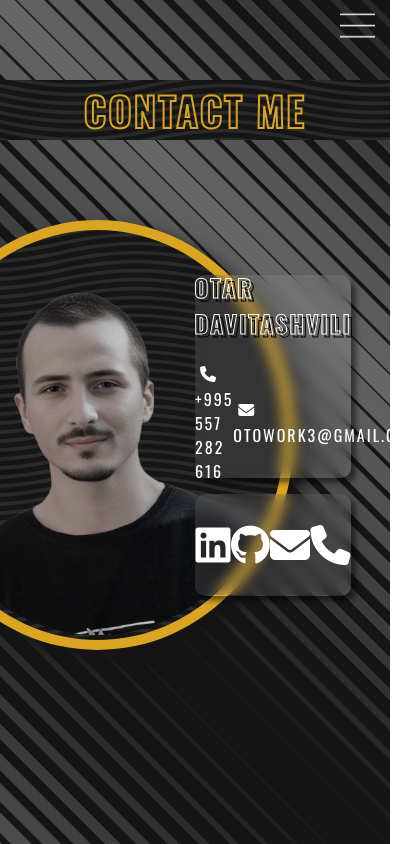
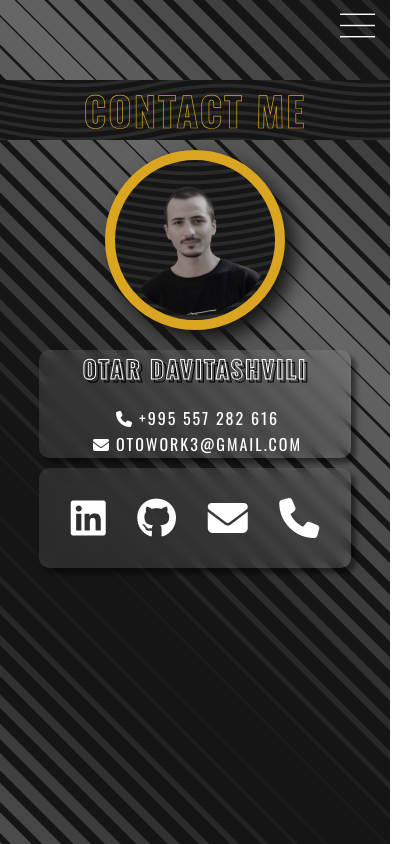
Before and after one commit to WERSIT35/Portfolio, an Angular app: page /contact in a window 390 px wide. Shown: the whole page, 419 px wide, since content can reach past the window. Built offline with nearby package versions, Linux system fonts and the light colour scheme.

Commit message:
contact responsive

```diff
--- a/src/app/contact/contact.component.scss
+++ b/src/app/contact/contact.component.scss
@@ -222,3 +222,124 @@ section {
     transform: translateX(0%);
   }
 }
+
+
+@media only screen and (min-width: 768px) and (max-width: 1024px) {
+  section{
+    .toptext{
+
+    }
+    .cont1{
+      .cont11{
+        .image{
+          img{
+            width: 300px;
+            height: 300px;
+          }
+        }
+      }
+    }
+    .cont12{
+      align-items: center;
+      .continfo{
+        .name
+        {
+        }
+        .links{
+          flex-direction: column;
+        }
+      }
+      .conticons{
+        a{
+
+        }
+      }
+    }
+  }
+}
+@media only screen and (max-width: 769px) {
+  section{
+    .toptext{
+      -webkit-text-stroke: 0.7px var(--gold);
+    }
+    .cont1{
+      width: 100%;
+      padding: 10px 0;
+      flex-direction: column;
+      .cont11{
+        width: 100%;
+        height: min-content;
+        .image{
+          img{
+            width: 250px;
+            height: 250px;
+          }
+        }
+      }
+      .cont12{
+        width: 100%;
+        height: max-content;
+        padding: 10px 0;
+        align-items: center;
+        .continfo{
+          margin: 10px 0;
+          .name
+          {
+          }
+          .links{
+            flex-direction: column;
+          }
+        }
+        .conticons{
+          padding: 30px 0;
+          a{
+
+          }
+        }
+      }
+    }
+  }
+}
+@media only screen and (max-width: 588px) {
+  section{
+    .toptext{
+      -webkit-text-stroke: 0.7px var(--gold);
+    }
+    .cont1{
+      width: 100%;
+      padding: 10px 0;
+      flex-direction: column;
+      .cont11{
+        width: 100%;
+        height: min-content;
+        .image{
+          img{
+            width: 150px;
+            height: 150px;
+          }
+        }
+      }
+      .cont12{
+        width: 100%;
+        height: max-content;
+        padding: 10px 0;
+        align-items: center;
+        .continfo{
+          margin: 10px 0;
+          .name
+          {
+          }
+          .links{
+            flex-direction: column;
+          }
+        }
+        .conticons{
+          padding: 30px 0;
+          a{
+
+          }
+        }
+      }
+    }
+  }
+}
```
